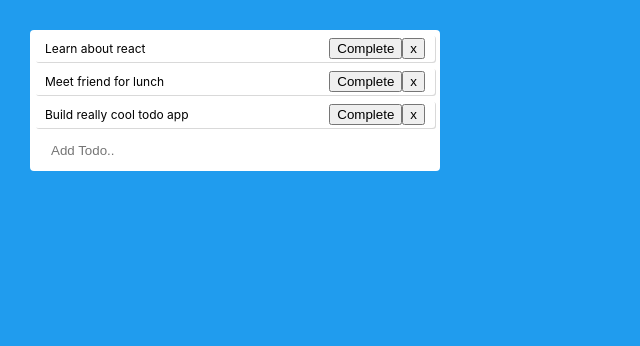
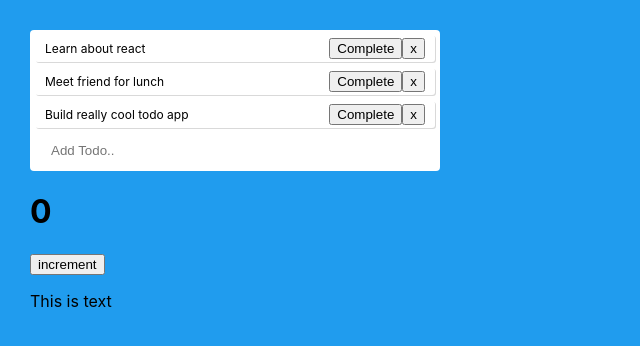
Before and after one commit to rubenavaldez/React-hooks, a React (Create React App) app: page / in a window 1280 px wide. Shown: the top 346 px of the page, without its empty margins (0-640 px from the left). Built offline with nearby package versions, Linux system fonts and the light colour scheme.

Commit message:
added reducer component

```diff
--- a/src/App.js
+++ b/src/App.js
@@ -2,6 +2,7 @@
 import './App.css';
 import Todo from './components/todo'
 import TodoForm from './components/todoForm'
+import ReducerApp from './components/reducer';
 
 function App() {
 const [todos, setTodos] = useState([{
@@ -49,6 +50,7 @@
       ))}
       <TodoForm addTodo={addTodo}/>
     </div>
+    <ReducerApp />
   </div>
 )
 }
--- /dev/null
+++ b/src/components/reducer.js
@@ -0,0 +1,33 @@
+import React, {useReducer} from 'react'
+// import React, {useState} from 'react'
+
+export default function ReducerApp() {
+    // const [count, setCount]=useState(0)
+    const reducer =(state, action)=>{
+        switch(action.type){
+            case "INCREMENT":
+                return {count: state.count +1, showText: state.showText};
+            case "toggleShowText":
+                return {count: state.count, showText:!state.showText};
+            default:
+                return state;
+        }
+    }
+
+    const [state, dispatch] =useReducer(reducer,{count:0, showText:true})
+    const handleClick= (e)=>{
+        dispatch({type: 'INCREMENT'})
+        dispatch({type: 'toggleShowText'})
+
+    }
+  return (
+    <>
+      <h1>{state.count}</h1>
+
+        <button onClick={handleClick}>
+            increment
+        </button>
+        {state.showText && <p>This is text</p>}
+    </>
+  )
+}
```
